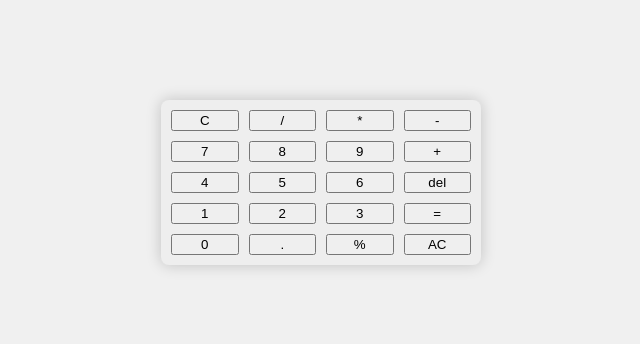
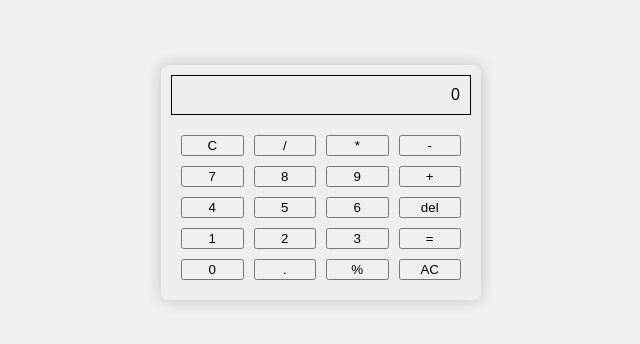
Before and after one commit to avanish1207/calculator, a plain HTML site: page index.html in a window 1280 px wide. Shown: the part 218-562 px from the top of the page, without its empty margins (319-959 px from the left). Drawn offline with Linux system fonts and the light colour scheme.

Commit message:
Created display of the calculator

```diff
--- a/index.js
+++ b/index.js
@@ -40,9 +40,16 @@ function calculate(num1, operator, num2) {
 }
 
 const container=document.querySelector("#container");
+const calculatorBody=document.createElement("div");
+calculatorBody.id="calculator-body";
+container.append(calculatorBody);
+const display=document.createElement("div");
+display.id="display";
+display.textContent = "0";
+calculatorBody.append(display);
 const content=document.createElement("div");
 content.classList.add("frame");
-container.append(content);
+calculatorBody.append(content);
 const buttonLayout = [
     ['C', '/', '*', '-'],   // Row 1
     ['7', '8', '9', '+'],   // Row 2
--- a/styles.css
+++ b/styles.css
@@ -34,3 +34,19 @@ body{
 .calc-button{
     flex:1;
 }
+
+#calculator-body {
+    display: flex;
+    flex-direction: column; /* Stack display and buttons-frame vertically */
+    padding: 10px; /* Internal padding for the whole calculator content */
+    gap: 10px; /* Space between display and button grid */
+}
+
+#display{
+    padding: 10px;
+    display: flex;
+    justify-content: flex-end;
+    text-align: right;
+    word-break: break-all;
+    border: 1px solid black;
+}
```
